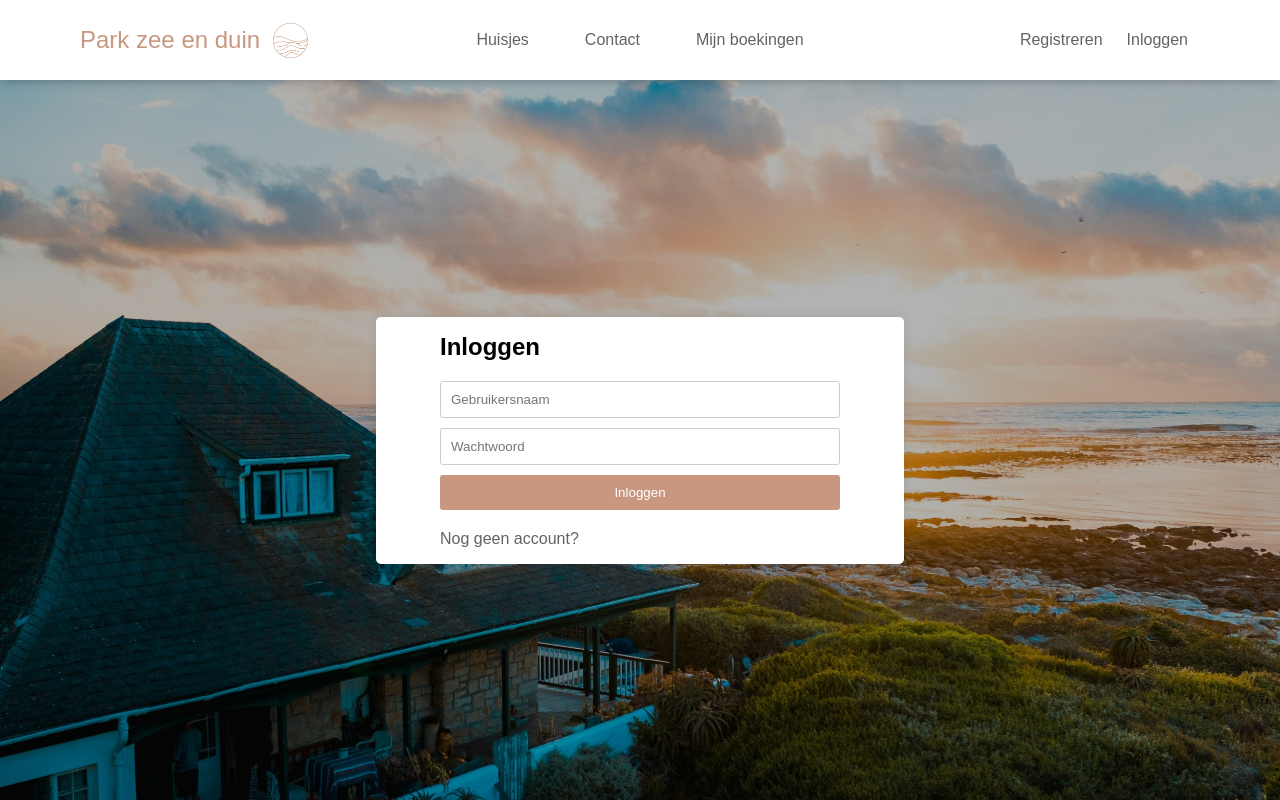
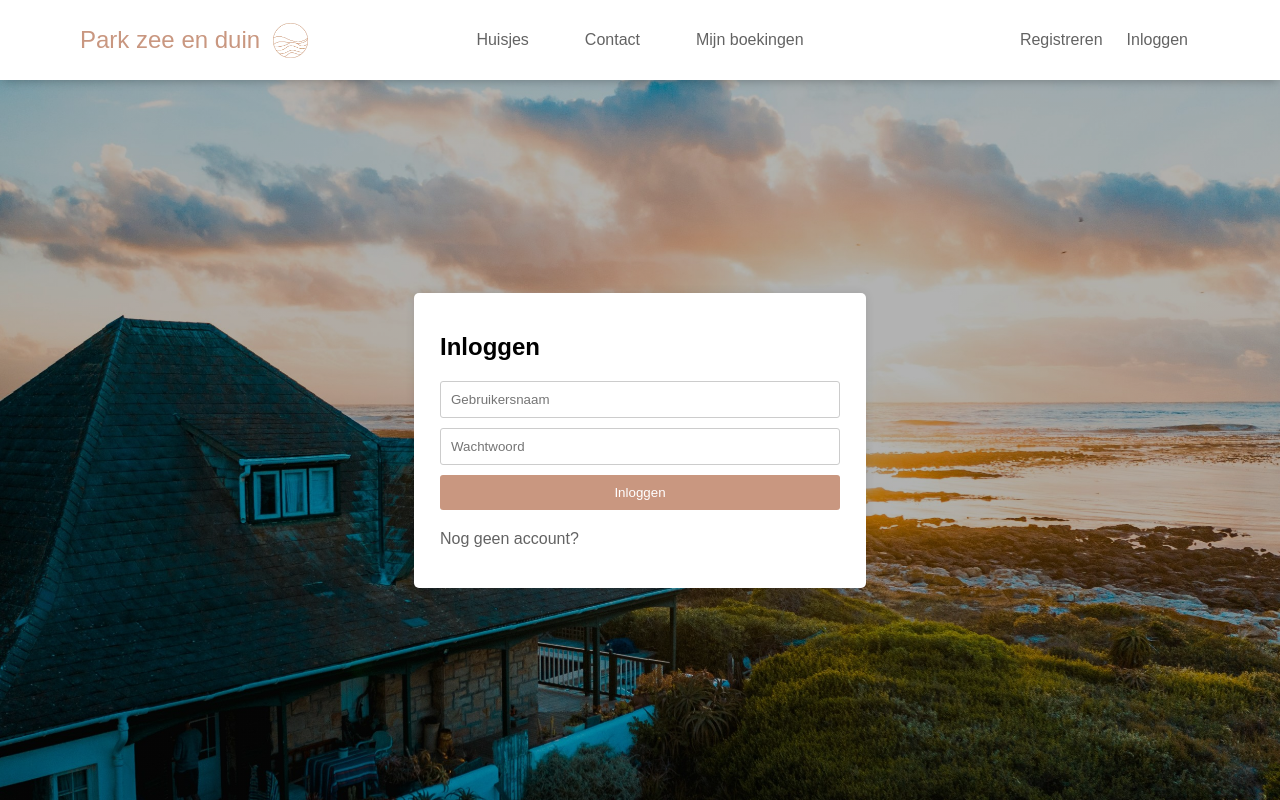
Before and after one commit to jessevrieling/Opdracht-webtech, a Flask app: page /inloggen in a window 1280 px wide. Run offline with Flask 3, Linux system fonts and the light colour scheme; some web fonts are replaced.

Commit message:
login padding fix 2

```diff
--- a/static/stylesheets/login.css
+++ b/static/stylesheets/login.css
@@ -78,7 +78,7 @@ a {
 
 .loginFormContainer>form {
     border-radius: 5px;
-    padding: 2vh 5vw 2vh 5vw;
+    padding: 5vh 2vw 5vh 2vw;
     background-color: rgb(255, 255, 255);
     box-shadow: 0 0 10px rgba(0, 0, 0, 0.1);
     width: 25em;
```
